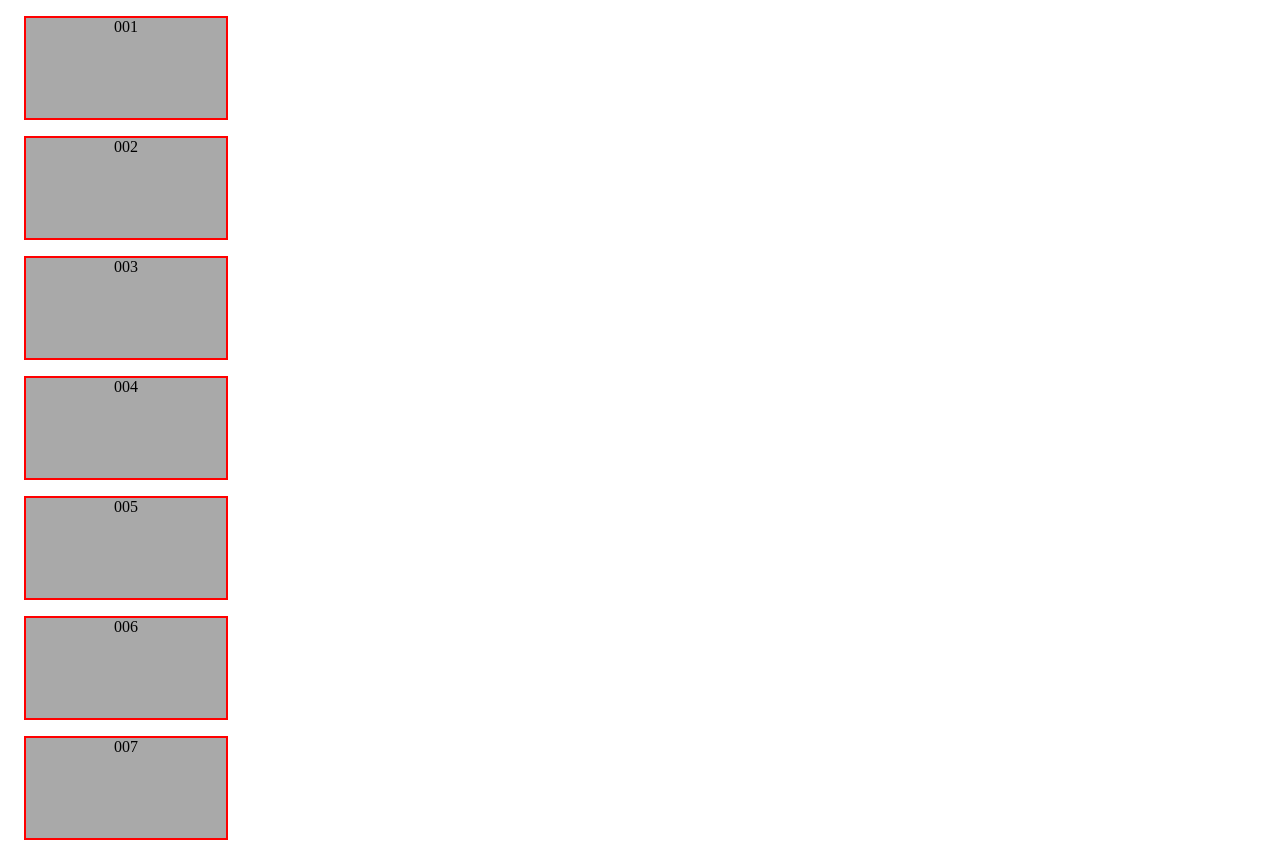
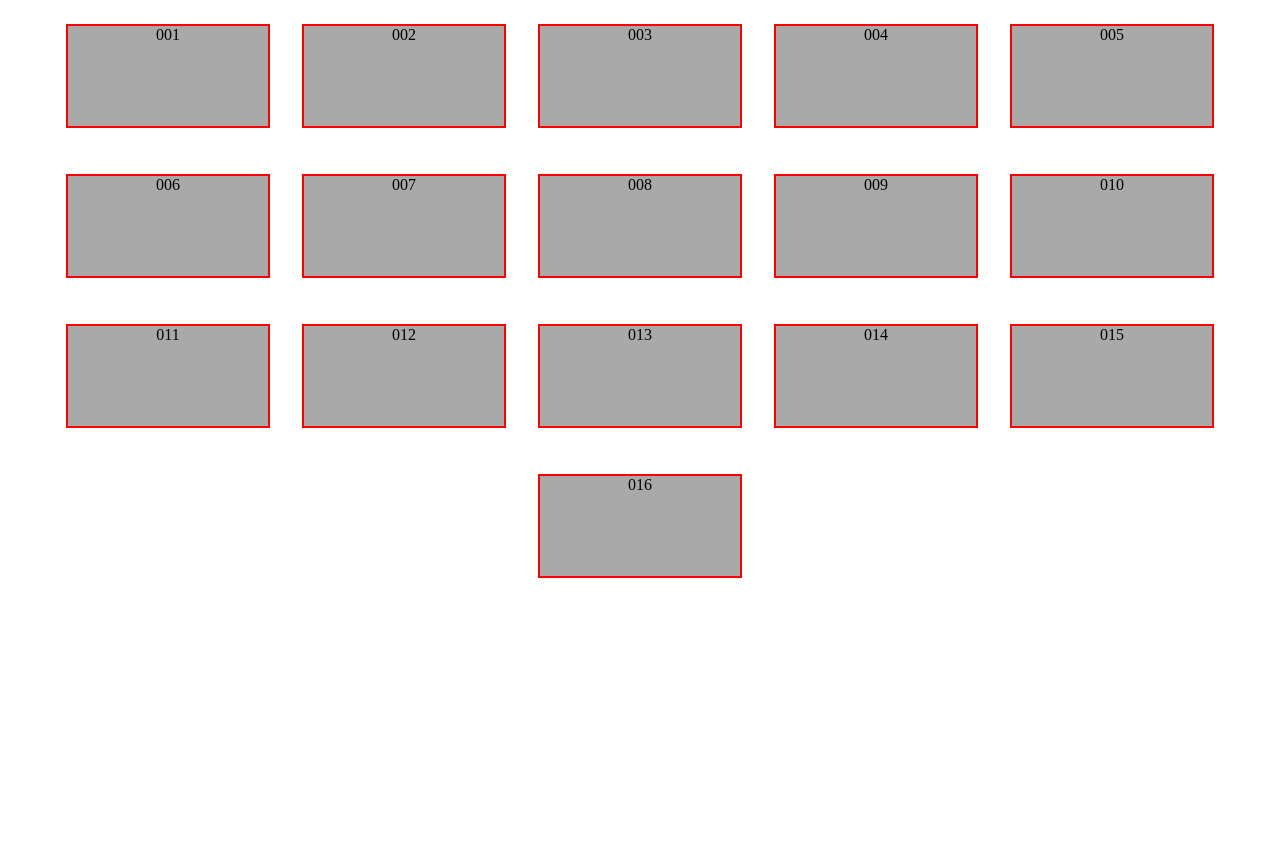
Before and after one commit to fbw-d09/uib-layout-flex-Leospace2017, a website: page challenges/01/index.html in a window 1280 px wide. Shown: the top 843 px of the page. After the commit the page ends 800 px from the top, so only its background shows below. Drawn offline with Linux system fonts and the light colour scheme.

Commit message:
Add Flexaufgaben

```diff
--- a/challenges/01/index.html
+++ b/challenges/01/index.html
@@ -8,6 +8,7 @@
     </head>
 
     <body>
+            <div class="box">
                 <div>001</div>
                 <div>002</div>
                 <div>003</div>
@@ -24,6 +25,9 @@
                 <div>014</div>
                 <div>015</div>
                 <div>016</div>
+
+
+            </div>
     </body>
 
 </html>
--- a/challenges/01/main.css
+++ b/challenges/01/main.css
@@ -1,6 +1,6 @@
 /* Use flexbox to align all divs in a row. Use wrap so that the divs appear on multiple rows. Center the rows in the container*/
 
-div {
+.box div {
   height: 100px;
   width: 200px;
   background-color: darkgray;
@@ -8,3 +8,12 @@ div {
   border: 2px solid red;
   text-align: center;
 }
+
+.box
+{
+    width: 100%;
+    height: 75vh;
+    display: flex;
+    justify-content: center;
+    flex-flow: row wrap;
+}
--- a/challenges/02/main.css
+++ b/challenges/02/main.css
@@ -1,7 +1,7 @@
 /* Use flexbox to align the divs in a row. Reverse the order of the divs. */
 
 
-div {
+.box div {
     height: 100px;
     width: 150px;
     background-color: darkgray;
@@ -9,3 +9,10 @@ div {
     border: 2px solid red;
     text-align: center;
 }
+
+.box
+{
+    display: flex;
+    flex-flow: row-reverse ;
+    border: 5px solid red;
+}
--- a/challenges/03/main.css
+++ b/challenges/03/main.css
@@ -8,3 +8,12 @@ div {
   border: 2px solid red;
   text-align: center;
 }
+
+body
+{
+  display: flex;
+  flex-direction: column-reverse ;
+  justify-content: center;
+  align-items: center;
+  border: 5px solid red;
+}
--- a/challenges/04/main.css
+++ b/challenges/04/main.css
@@ -3,6 +3,8 @@
 body {
   height: 800px;
   border: 5px solid red;
+  display: flex;
+  align-items: flex-end;
 }
 
 div {
--- a/challenges/05/main.css
+++ b/challenges/05/main.css
@@ -2,6 +2,8 @@
 
 body {
   border: 5px solid red;
+  display: flex;
+  justify-content: center;
 }
 
 div {
--- a/challenges/06/main.css
+++ b/challenges/06/main.css
@@ -2,6 +2,9 @@
 
 body {
   border: 5px solid red;
+  display: flex;
+  align-items: center;
+  flex-flow: column;
 }
 
 div {
```
Also changed, not shown: challenges/02/index.html (+3 -0 lines). Lines whose indentation alone changed are shown as unchanged.
